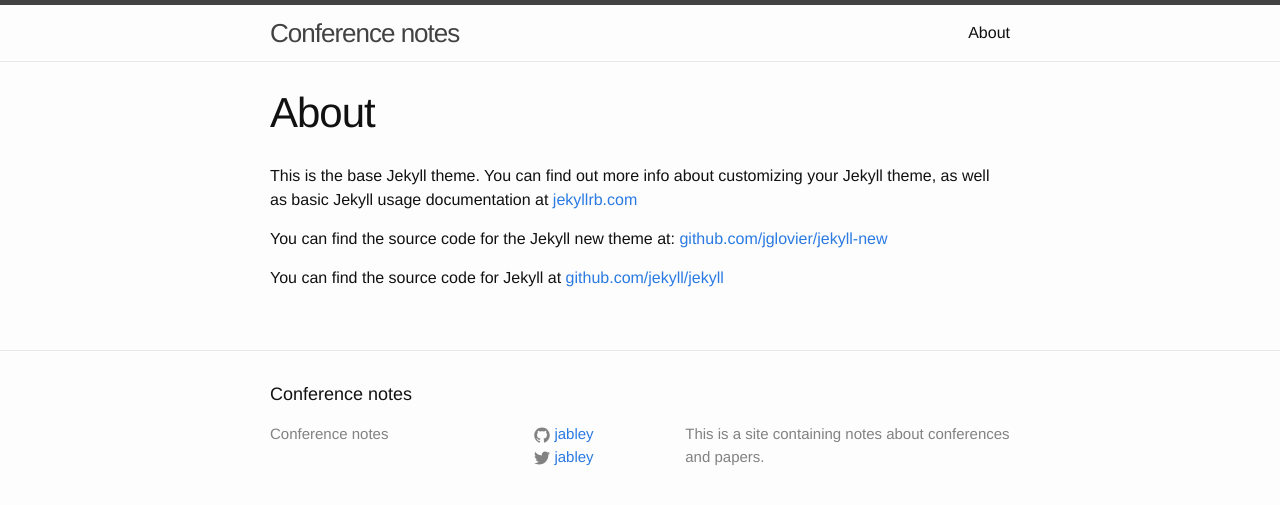
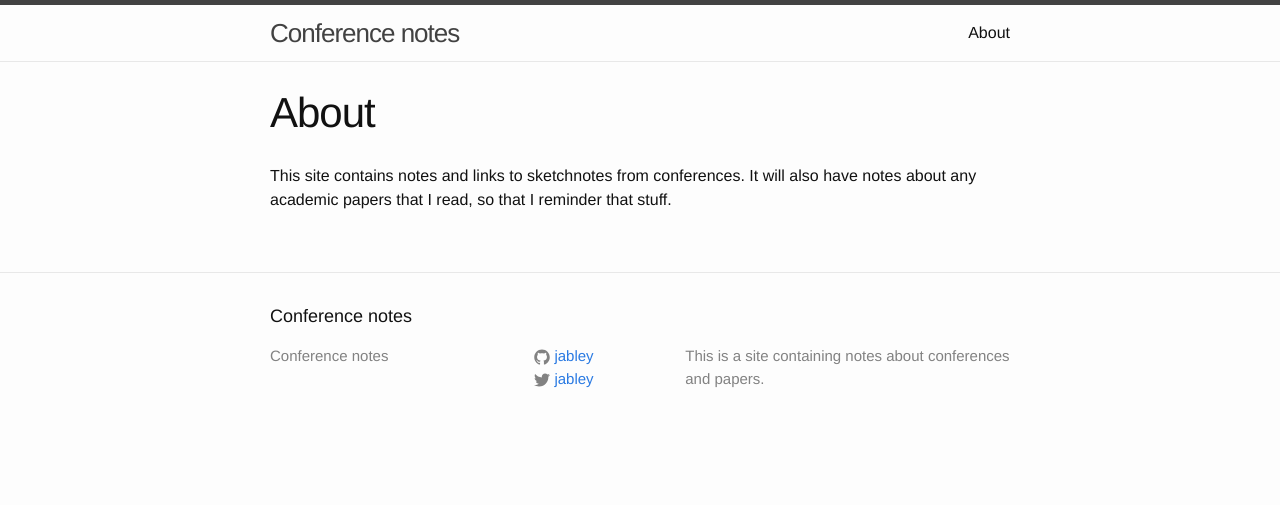
Before and after one commit to jabley/confnotes.club, a Jekyll site: the page built from about.md, in a window 1280 px wide. Shown: the top 505 px of the page. Built offline with Jekyll 4.4.1, drawn with Linux system fonts in a browser that asks for light colours.

Commit message:
Make About page relevant

```diff
--- a/about.md
+++ b/about.md
@@ -4,8 +4,4 @@
 permalink: /about/
 ---
 
-This is the base Jekyll theme. You can find out more info about customizing your Jekyll theme, as well as basic Jekyll usage documentation at [jekyllrb.com](http://jekyllrb.com/)
-
-You can find the source code for the Jekyll new theme at: [github.com/jglovier/jekyll-new](https://github.com/jglovier/jekyll-new)
-
-You can find the source code for Jekyll at [github.com/jekyll/jekyll](https://github.com/jekyll/jekyll)
+This site contains notes and links to sketchnotes from conferences. It will also have notes about any academic papers that I read, so that I reminder that stuff.
```
